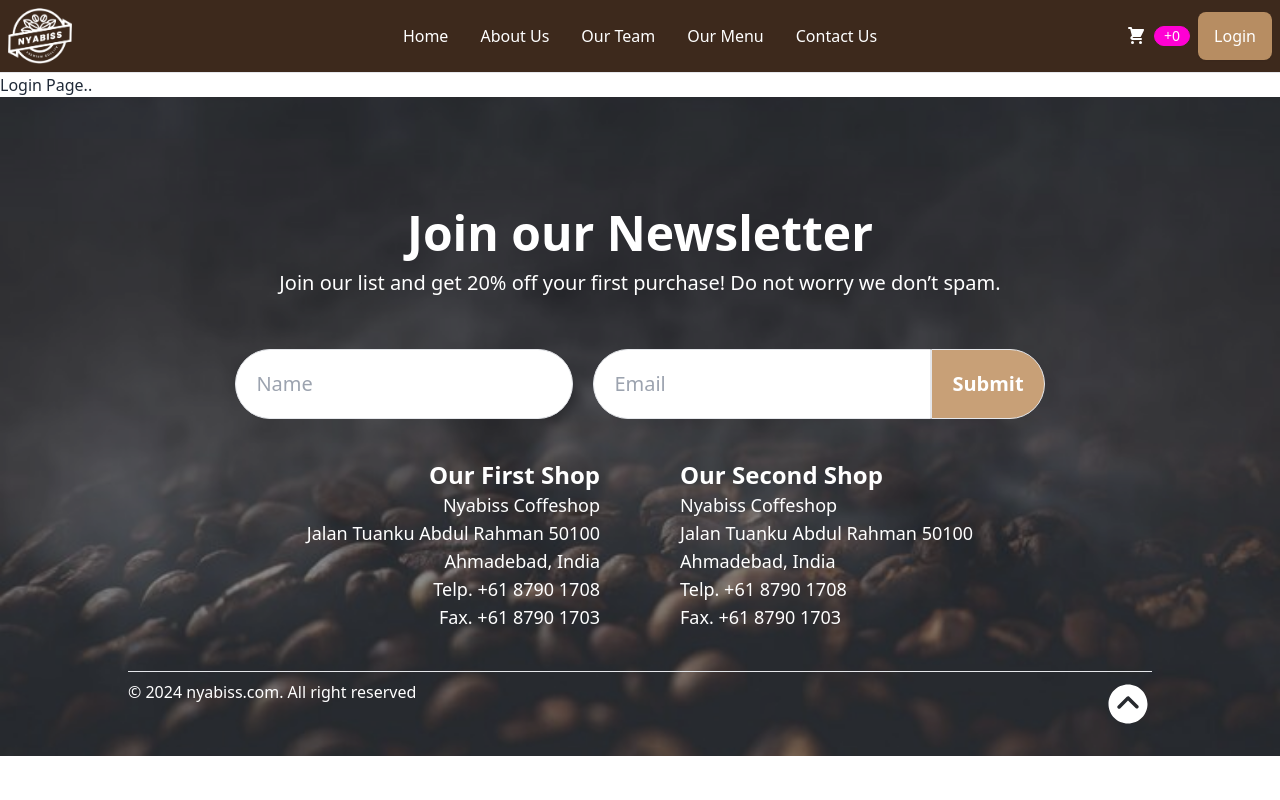
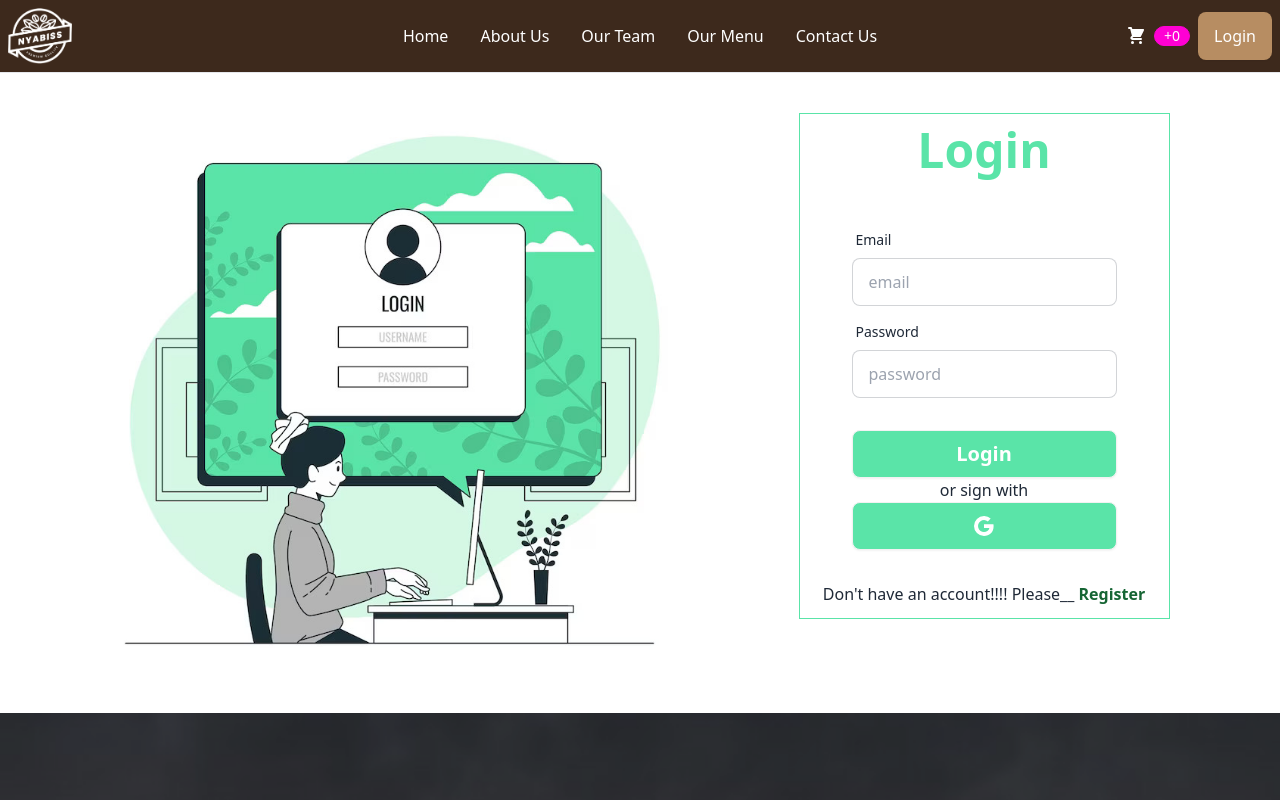
Before and after one commit to Saifulkhandaker/cafe-client, a React (Vite) app: page /login in a window 1280 px wide. Shown: the top 800 px of the page. Built offline with nearby package versions, Linux system fonts and the light colour scheme.

Commit message:
login page added

```diff
--- a/src/Pages/Login/Login.jsx
+++ b/src/Pages/Login/Login.jsx
@@ -1,13 +1,81 @@
-import React from 'react';
 import { Helmet } from 'react-helmet';
+import img from '../../assets/Images/Others/Login.jpg';
+import { BsGoogle } from 'react-icons/bs';
+import { Link } from 'react-router-dom';
 
 const Login = () => {
+
+
+    // handle google login
+    const handleGoogle = (e) => {
+        e.preventDefault();
+        console.log('clicked');
+    }
+
+    // handle login
+    const handleLogin = (e) => {
+        e.preventDefault();
+        console.log('clicked');
+    }
+
     return (
         <div>
             <Helmet>
                 <title>NyaBiss | Login</title>
             </Helmet>
-            Login Page..
+            <div className="mt-10 mb-10 text-center items-center">
+                <div className="lg:flex md:justify-center gap-32">
+                <div className='flex flex-col justify-center'>
+                    <img className="lg:h-[70vh]" src={img} alt="" />
+                </div>
+                <div>
+                    <div className="hero ">
+                    <div className="hero-content flex-col border border-[#5AE4A8] py-3 px-5">
+                        <div className="text-center lg:text-left">
+                        <h1 className="text-5xl font-bold text-[#5AE4A8]">Login</h1>
+                        </div>
+                        <div className="card flex-shrink-0 w-full max-w-sm ">
+                        <form onSubmit={handleLogin} className="card-body">
+                            <div className="form-control">
+                            <label className="label">
+                                <span className="label-text">Email</span>
+                            </label>
+                            <input
+                            onChange={(e) => setEmail(e.target.value)}
+                                type="email"
+                                name="email"
+                                placeholder="email"
+                                className="input input-bordered"
+                                required
+                            />
+                            </div>
+                            <div className="form-control">
+                            <label className="label">
+                                <span className="label-text">Password</span>
+                            </label>
+                            <input
+                            onChange={(e) => setPassword(e.target.value)}
+                                type="password"
+                                name="password"
+                                placeholder="password"
+                                className="input input-bordered"
+                                required
+                            />
+                            </div>
+                            <div className="form-control mt-6">
+                            <button className="btn text-xl text-white bg-[#5AE4A8]">Login</button>
+                            <p>or sign with <br />
+                                <button onClick={handleGoogle} className="btn w-full text-xl text-white bg-[#5AE4A8]" ><BsGoogle></BsGoogle></button>
+                            </p>
+                            </div>
+                        </form>
+                        <p>Don't have an account!!!! Please__ <Link className="text-green-800 font-bold" to='/register'>Register</Link></p>
+                        </div>
+                    </div>
+                    </div>
+                </div>
+                </div>
+            </div>
         </div>
     );
 };
```
Also changed, not shown: src/assets/Images/Others/Login.jpg (added), src/assets/Images/Others/Register.jpg (added).
